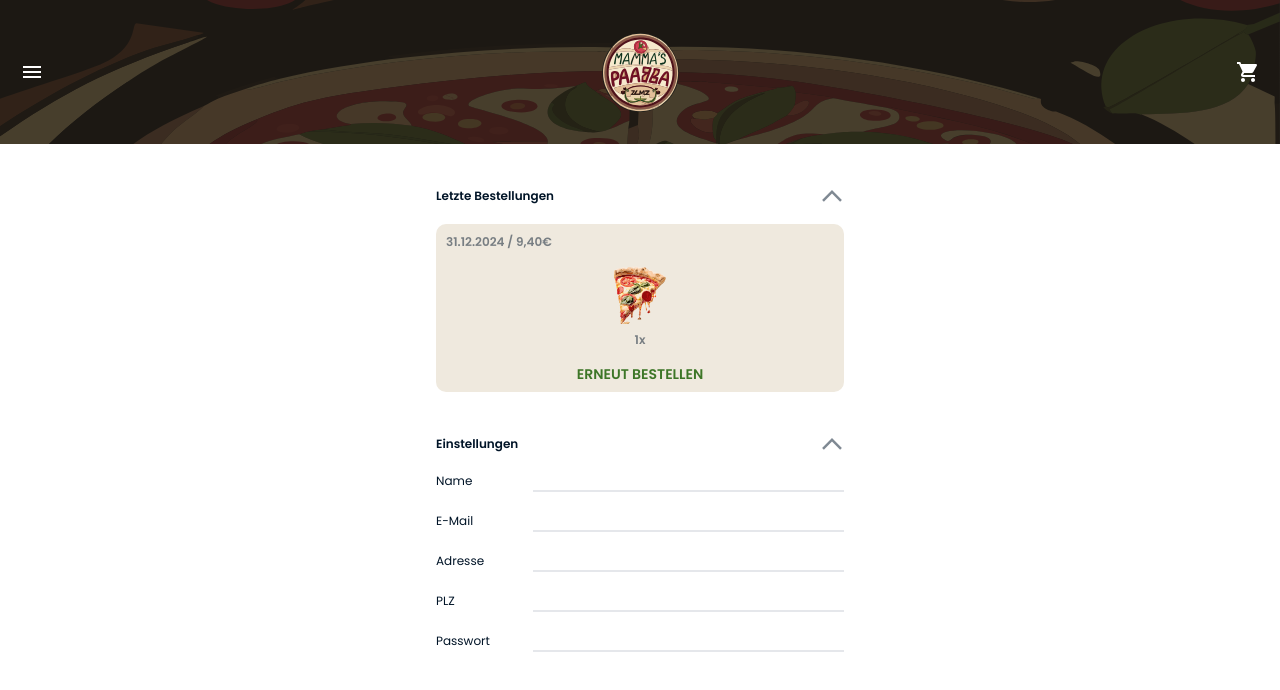
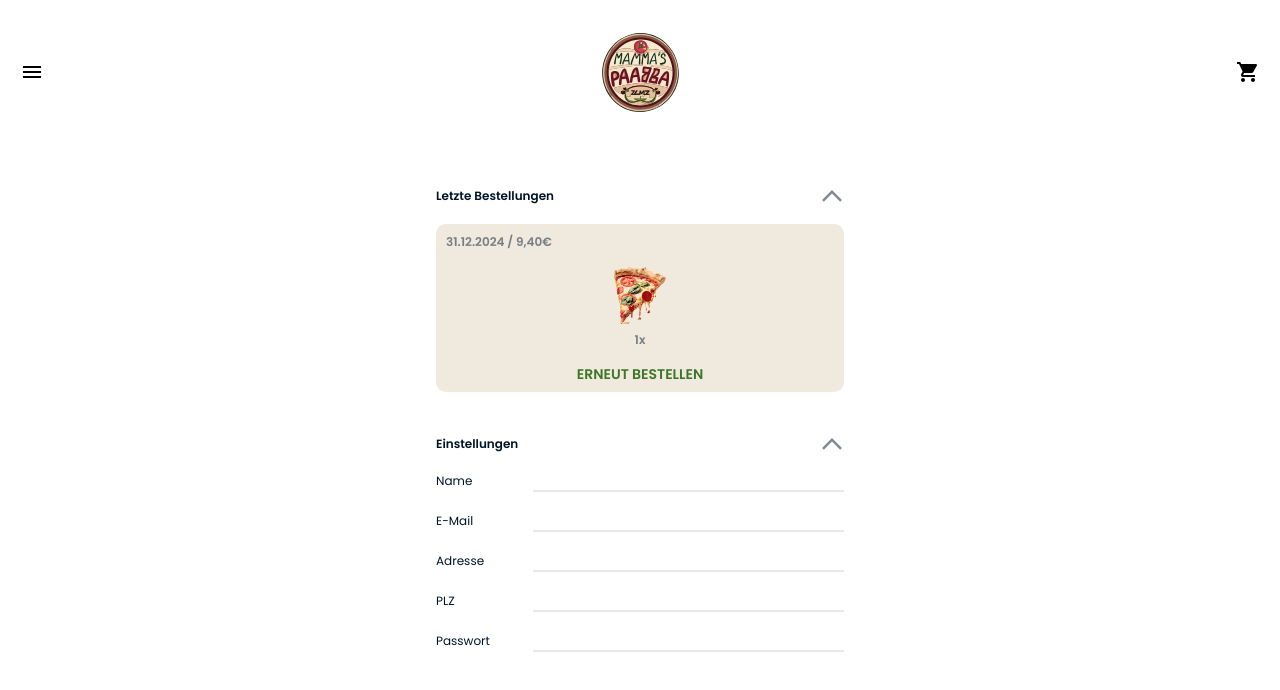
Before and after one commit to xMaxwello/vue_pizza_app, a Vue app: page /account in a window 1280 px wide. Shown: the top 690 px of the page. Built offline with nearby package versions, Linux system fonts and the light colour scheme.

Commit message:
fixed bg visibility in navbar

```diff
--- a/src/components/navbarComponent.vue
+++ b/src/components/navbarComponent.vue
@@ -1,12 +1,16 @@
 <script setup lang="ts">
-import {useRouter } from "vue-router";
+import {useRoute, useRouter} from "vue-router";
 import {useBottomSheetStore} from "../stores/bottomSheetStore.ts";
 import CartBottomSheet from "../components/bottomSheet/bottomSheetItems/cartBottomSheet.vue";
+import {computed} from "vue";
 
 
 const router = useRouter();
 const navigateToHome = () => router.push({ name: 'home' });
 const navigateToUser = () => router.push({ name: 'user' });
+
+const route = useRoute();
+const isHomePage = computed(() => route.name === 'home');
 
 const store = useBottomSheetStore();
 
@@ -16,13 +20,13 @@ function openCart() {
 </script>
 
 <template>
-  <header class="fixed w-full h-36 z-10 flex justify-center items-center">
-    <img class="w-full h-full object-cover absolute top-0 left-0 right-0 z-0" src="../assets/navbar-bg.svg" alt="header bg"/>
+  <header class="fixed w-full h-36 z-10 flex bg-white justify-center items-center">
+    <img :class="{'hidden': !isHomePage}" class="w-full h-full object-cover absolute top-0 left-0 right-0 z-0" src="../assets/navbar-bg.svg" alt="header bg"/>
 
     <div class="flex justify-between items-center w-full px-5 z-20">
       <button @click="navigateToUser">
         <svg width="24" height="24" viewBox="0 0 24 24" fill="none" xmlns="http://www.w3.org/2000/svg">
-          <path d="M3 18H21V16H3V18ZM3 13H21V11H3V13ZM3 6V8H21V6H3Z" fill="white"/>
+          <path d="M3 18H21V16H3V18ZM3 13H21V11H3V13ZM3 6V8H21V6H3Z" :fill="isHomePage ? 'white' : 'black'"/>
         </svg>
       </button>
       <button @click="navigateToHome">
@@ -30,7 +34,7 @@ function openCart() {
       </button>
       <button @click="openCart">
         <svg width="24" height="24" viewBox="0 0 24 24" fill="none" xmlns="http://www.w3.org/2000/svg">
-          <path d="M7 18C5.9 18 5.01 18.9 5.01 20C5.01 21.1 5.9 22 7 22C8.1 22 9 21.1 9 20C9 18.9 8.1 18 7 18ZM1 2V4H3L6.6 11.59L5.25 14.04C5.09 14.32 5 14.65 5 15C5 16.1 5.9 17 7 17H19V15H7.42C7.28 15 7.17 14.89 7.17 14.75L7.2 14.63L8.1 13H15.55C16.3 13 16.96 12.59 17.3 11.97L20.88 5.48C20.9625 5.32739 21.004 5.15598 21.0005 4.98253C20.9969 4.80908 20.9485 4.63951 20.8598 4.49039C20.7711 4.34127 20.6453 4.2177 20.4946 4.13175C20.3439 4.04579 20.1735 4.0004 20 4H5.21L4.27 2H1ZM17 18C15.9 18 15.01 18.9 15.01 20C15.01 21.1 15.9 22 17 22C18.1 22 19 21.1 19 20C19 18.9 18.1 18 17 18Z" fill="white"/>
+          <path d="M7 18C5.9 18 5.01 18.9 5.01 20C5.01 21.1 5.9 22 7 22C8.1 22 9 21.1 9 20C9 18.9 8.1 18 7 18ZM1 2V4H3L6.6 11.59L5.25 14.04C5.09 14.32 5 14.65 5 15C5 16.1 5.9 17 7 17H19V15H7.42C7.28 15 7.17 14.89 7.17 14.75L7.2 14.63L8.1 13H15.55C16.3 13 16.96 12.59 17.3 11.97L20.88 5.48C20.9625 5.32739 21.004 5.15598 21.0005 4.98253C20.9969 4.80908 20.9485 4.63951 20.8598 4.49039C20.7711 4.34127 20.6453 4.2177 20.4946 4.13175C20.3439 4.04579 20.1735 4.0004 20 4H5.21L4.27 2H1ZM17 18C15.9 18 15.01 18.9 15.01 20C15.01 21.1 15.9 22 17 22C18.1 22 19 21.1 19 20C19 18.9 18.1 18 17 18Z" :fill="isHomePage ? 'white' : 'black'"/>
         </svg>
       </button>
     </div>
```
